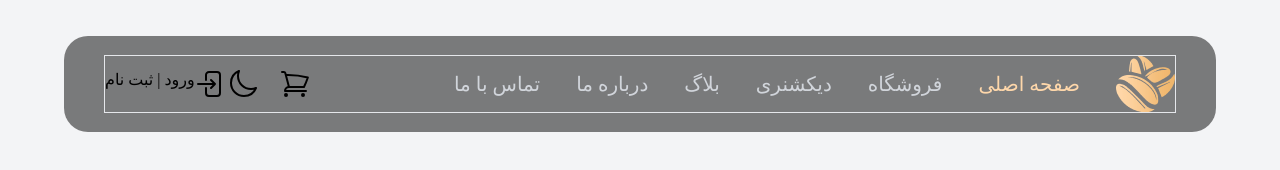
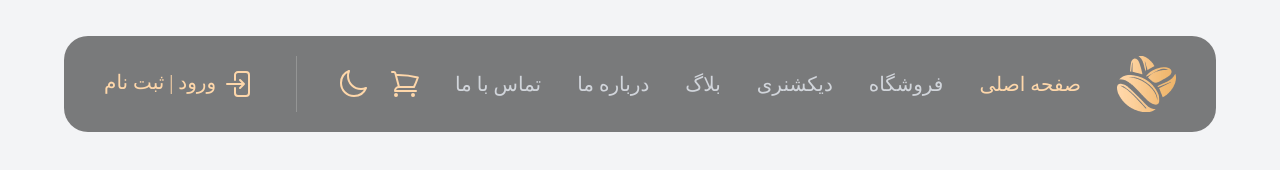
Before and after one commit to solitudeofme/Coffee-Shop, a website: page public/index.html in a window 1280 px wide. Drawn offline with Linux system fonts and the light colour scheme; a web font is replaced by a local one.

Commit message:
styling left side of header

```diff
--- a/public/index.html
+++ b/public/index.html
@@ -60,7 +60,7 @@
     <header
       class="fixed top-9 left-0 right-0 w-[90%] h-24 px-10 py-5 flex items-center rounded-3xl mx-auto bg-black/50"
     >
-      <div class="flex justify-between border w-full">
+      <div class="flex justify-between w-full">
         <!-- Logo & Menu -->
         <nav class="flex gap-x-9">
           <div>
@@ -89,7 +89,7 @@
           </ul>
         </nav>
         <!-- Cart & Theme Toggle & Login Link -->
-        <div class="flex items-center">
+        <div class="flex items-center text-xl text-orange-200 gap-x-10">
           <!-- Cart Icon & Theme Switch Btn -->
           <div class="inline-flex gap-x-5">
             <div>
@@ -101,12 +101,14 @@
               <svg class="w-8 h-8"><use xlink:href="#moon" class=""></use></svg>
             </div>
           </div>
+          <!-- Divide Border -->
+          <div class="w-px h-14 bg-white/20"></div>
           <!-- Login Link -->
-          <a href="#" class="inline-flex">
+          <a href="#" class="inline-flex gap-x-2">
             <svg class="w-8 h-8">
               <use xlink:href="#arrow-right-end-on-rectangle" class=""></use>
             </svg>
-            ورود | ثبت نام
+            <div>ورود | ثبت نام</div>
           </a>
         </div>
       </div>
```
Also changed, not shown: public/styles/app.css.
